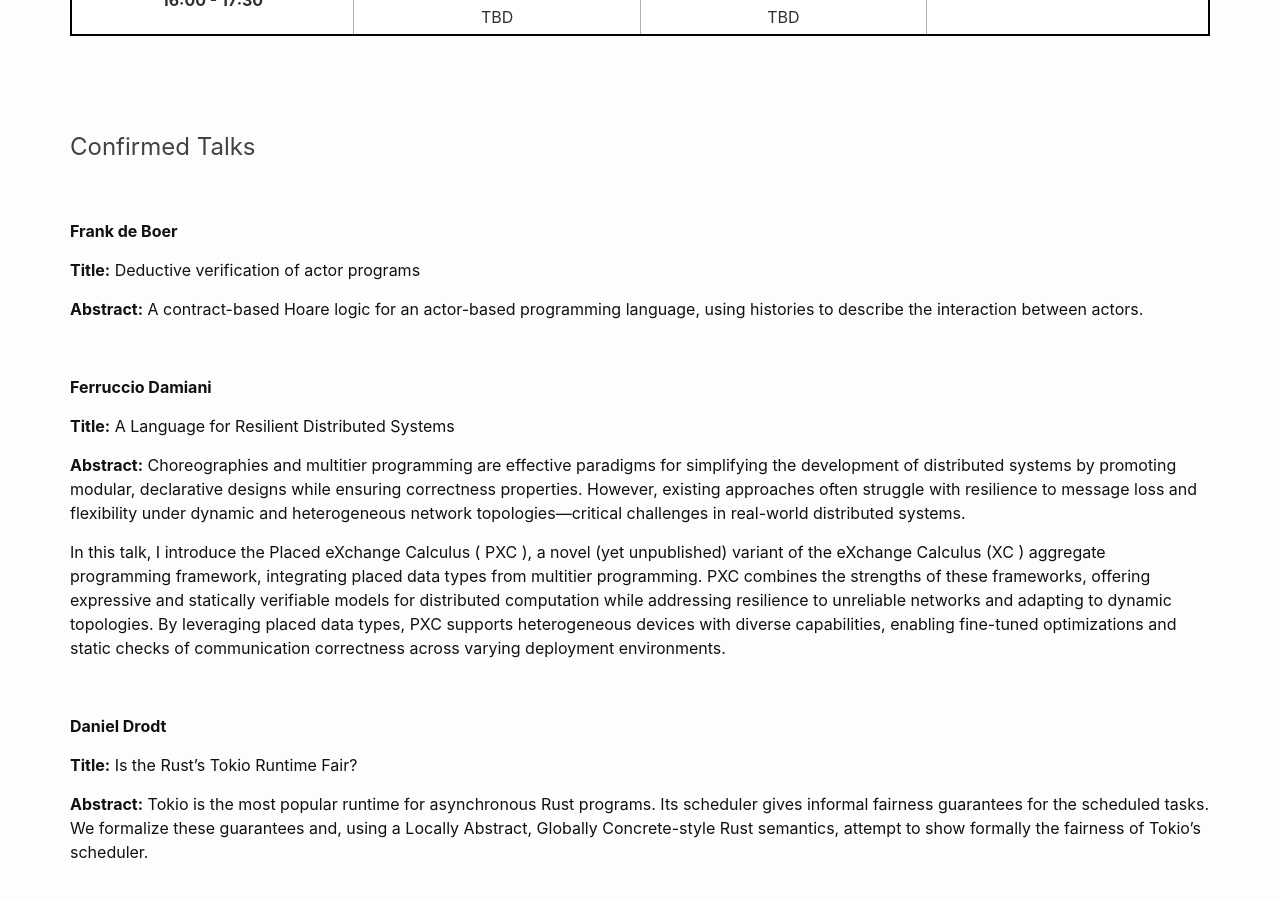
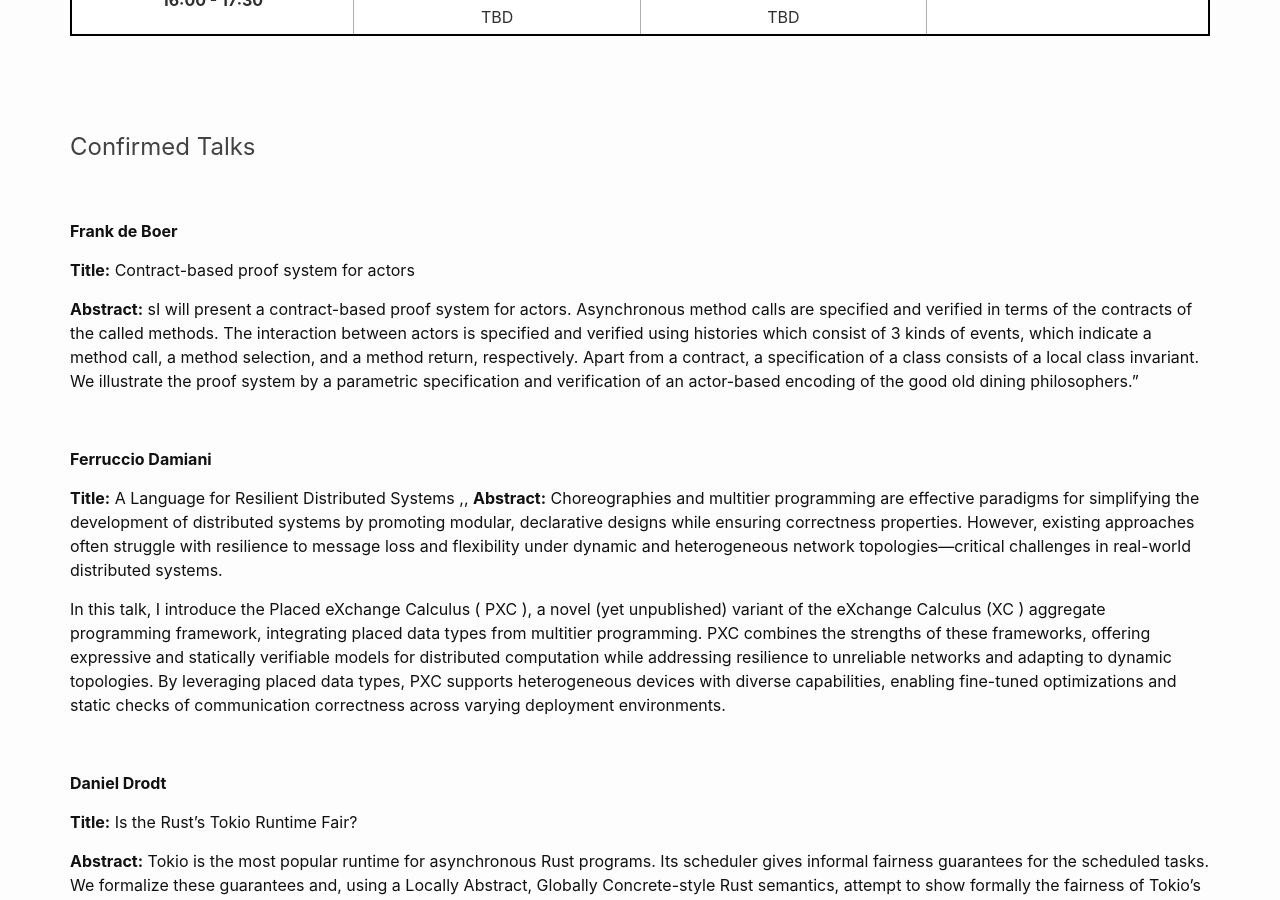
Before and after one commit to apm-workshop/2025, a Jekyll site: the page built from _pages/program.md, in a window 1280 px wide and 900 px high, scrolled down 895 px. Built offline with Jekyll 4.4.1, drawn with Linux system fonts in a browser that asks for light colours; some of the changed text lies outside the part shown.

Commit message:
Update program.md

```diff
--- a/_pages/program.md
+++ b/_pages/program.md
@@ -102,17 +102,20 @@ hide: false
 
   __Frank de Boer__
 
-  __Title:__ Deductive verification of actor programs
+  __Title:__ Contract-based proof system for actors
 
    __Abstract:__
-   A contract-based Hoare logic for an actor-based programming language, using histories to describe the interaction between actors.
+   sI will present a contract-based proof system for actors.
+Asynchronous method calls are specified and verified in terms of the contracts of the called methods.  The interaction between actors is specified and verified using histories which consist of 3 kinds of events, which indicate a method call,  a method selection, and a method
+return, respectively. Apart from a contract, a specification of a class consists of a local class
+invariant. We illustrate the proof system by a parametric  specification and verification of an actor-based encoding of the good old dining philosophers."
 
  <br>
 
   __Ferruccio Damiani__
 
   __Title:__ A Language for Resilient Distributed Systems
-
+  ,,
   __Abstract:__
   Choreographies and multitier programming are effective paradigms for simplifying the development of distributed systems by promoting modular, declarative designs while ensuring correctness properties. However, existing approaches often struggle with resilience to message loss and flexibility under dynamic and heterogeneous network topologies---critical challenges in real-world distributed systems.
 
@@ -187,13 +190,7 @@ __Title:__ ABS status update
 
   <br>
 
-__Asmae Heydari Tabar__
-
-__Title:__ Title: Correctness-by-construction for ABS and verification of ABS programs, a full circle
-
-<br>
-
-__Silvia Lizeth Tapia Tarifa__
+  __Riccardo Sieve__
 
 __Title:__ BedreFlyt: Improving Patient Flows through Hospital Wards with Digital Twins
 
@@ -201,3 +198,9 @@ __Title:__ BedreFlyt: Improving Patient Flows through Hospital Wards with Digita
  Digital twins are emerging as a valuable tool for short-term decision-making as well as for long-term strategic planning across numerous domains.
  This talk reports on our ongoing work on designing a digital twin to enhance resource planning in a hospital ward.
  The proper handling of resources at a hospital is crucial to efficient operations. The dynamic allocation of resources is necessary to efficiently manage the workflow of patients and adjust it to avoid bottlenecks in operations, and to improve the prioritization and utilization of available resources.  By connecting simulation models to live data, a digital twin can have more accurate simulations that reflect the actual resource allocation problems of a hospital ward. Our proposed solution uses the executable formal model to turn a stream of arriving patients, who need to be hospitalized, into a stream of optimization problems, e.g., capturing daily inpatient ward needs, that can be solved by SMT techniques. The knowledge base, which formalizes domain knowledge, is used to model the needed configuration in the digital twin, allowing the twin to support both short-term decision-making and long-term strategic planning by generating scenarios spanning average-case, worst-case resource needs, what-if scenarios and ward reconfiguration, depending on the expected flow of patients, as well as ranging over variations in available resources, e.g., bed distribution in different rooms, opening/closing of temporary rooms, etc. We illustrate our digital twin architecture by considering the problem of bed bay allocation in a hospital ward.
+
+<br>
+
+__Asmae Heydari Tabar__
+
+__Title:__ Title: Correctness-by-construction for ABS and verification of ABS programs, a full circle
```
